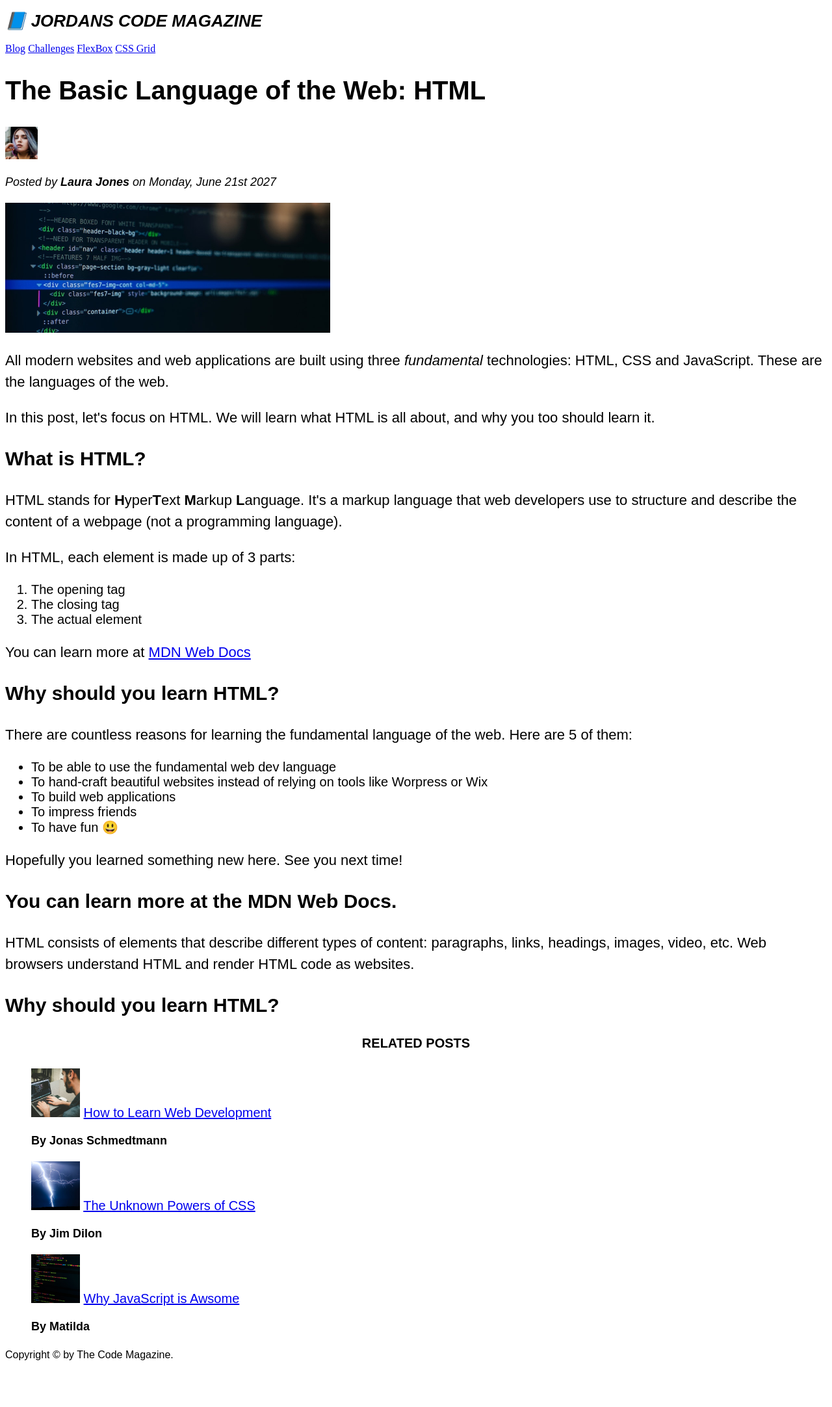
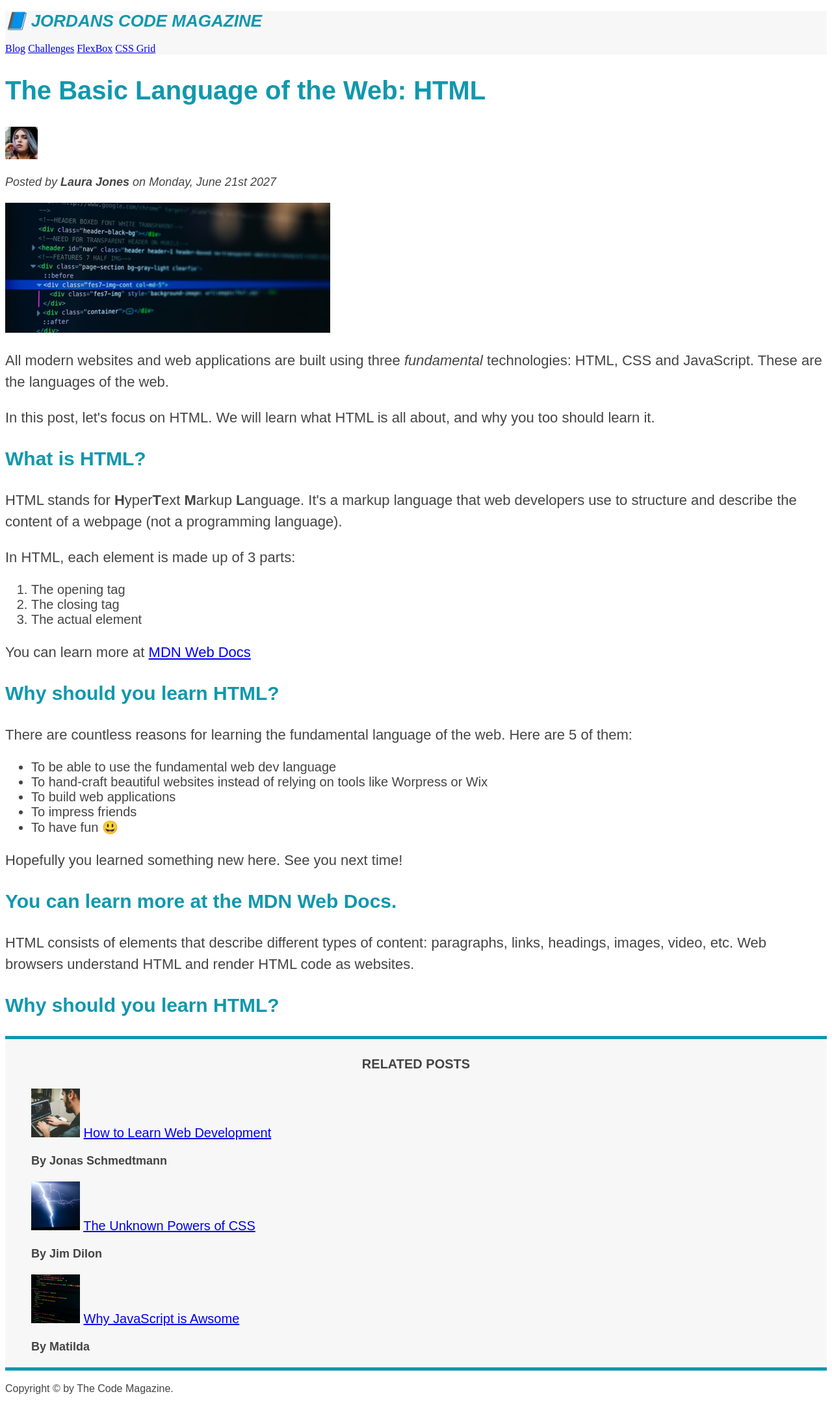
Before and after one commit to JordanWaldron/Blog-HTML-Fundamentals, a plain HTML site: page 02-HTML-Fundamentals/index.html in a window 1280 px wide. Shown: the whole page at 65% size. Before the commit the page ends 2113 px from the top, so only its background shows below. Drawn offline with Linux system fonts and the light colour scheme.

Commit message:
update to css

```diff
--- a/02-HTML-Fundamentals/index.html
+++ b/02-HTML-Fundamentals/index.html
@@ -14,7 +14,7 @@
     <h5>The Basic Language of the Web: HTML</h5>
     <h6>The Basic Language of the Web: HTML</h6>
     -->
-    <header>
+    <header class="main-header">
       <h1>📘 Jordans Code Magazine</h1>
       <!-- the hash (#) makes you go to top of page -->
       <nav>
@@ -111,18 +111,18 @@
 
     <aside>
       <h4>Related Posts</h4>
-      <ul>
-        <li class="book-list">
+      <ul class="book-list">
+        <li>
           <img src="img/related-1.jpg" alt="Person" width="75" height="75" />
           <a href="#">How to Learn Web Development</a>
         </li>
         <p class="related-author">By Jonas Schmedtmann</p>
-        <li class="book-list">
+        <li>
           <img src="img/related-2.jpg" alt="lighting" width="75" height="75" />
           <a href="#">The Unknown Powers of CSS</a>
         </li>
         <p class="related-author">By Jim Dilon</p>
-        <li class="book-list">
+        <li>
           <img
             src="img/related-3.jpg"
             alt="screen of code"
--- a/02-HTML-Fundamentals/style.css
+++ b/02-HTML-Fundamentals/style.css
@@ -5,6 +5,13 @@ h4,
 p,
 li {
   font-family: sans-serif;
+  color: #444;
+}
+
+h1,
+h2,
+h3 {
+  color: #1098ad;
 }
 
 h1 {
@@ -44,6 +51,7 @@ article header p {
 }
 */
 
+/* id selector */
 #author {
   font-style: italic;
   font-size: 18px;
@@ -57,6 +65,7 @@ article header p {
   font-size: 16px;
 }
 
+/* class selector */
 .related-author {
   font-size: 18px;
   font-weight: bold;
@@ -69,3 +78,14 @@ article header p {
 .book-list {
   list-style: none;
 }
+
+.main-header {
+  background-color: #f7f7f7;
+}
+
+/* element selector */
+aside {
+  background-color: #f7f7f7;
+  border-top: 5px solid #1098ad;
+  border-bottom: 5px solid #1098ad;
+}
```
